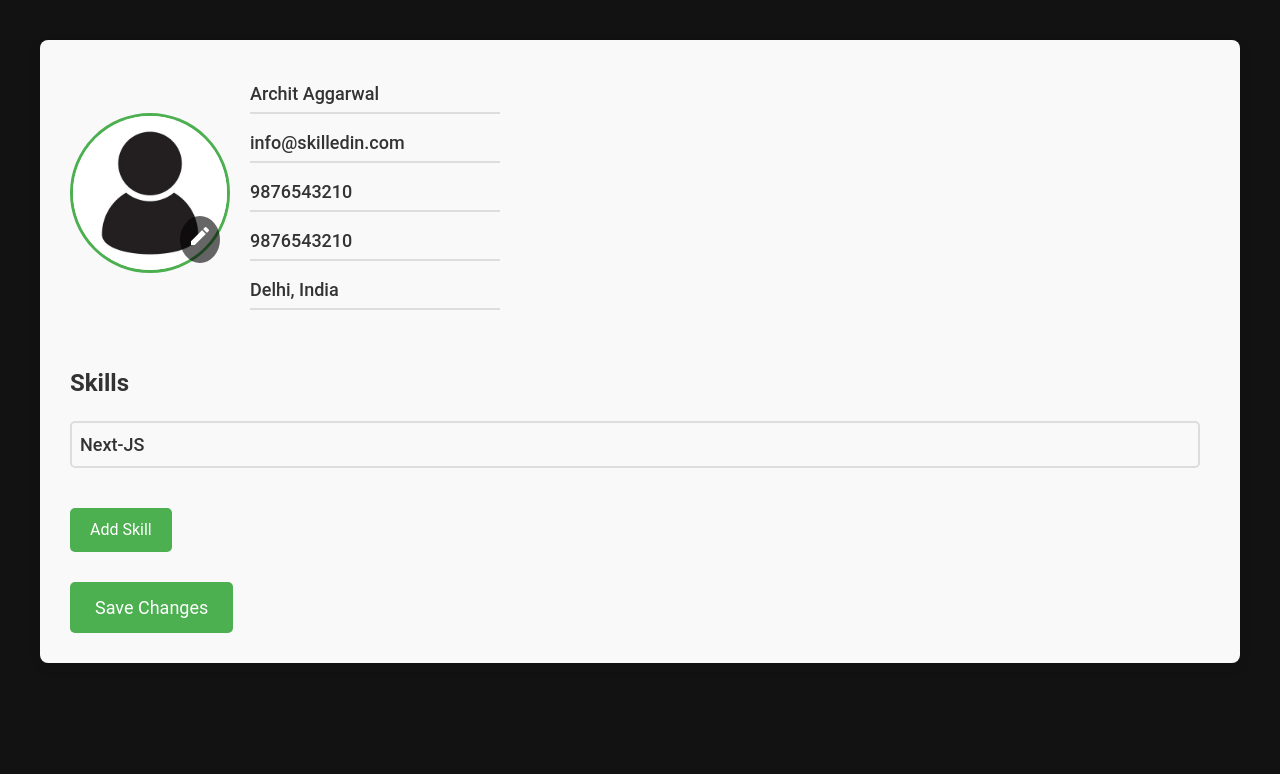
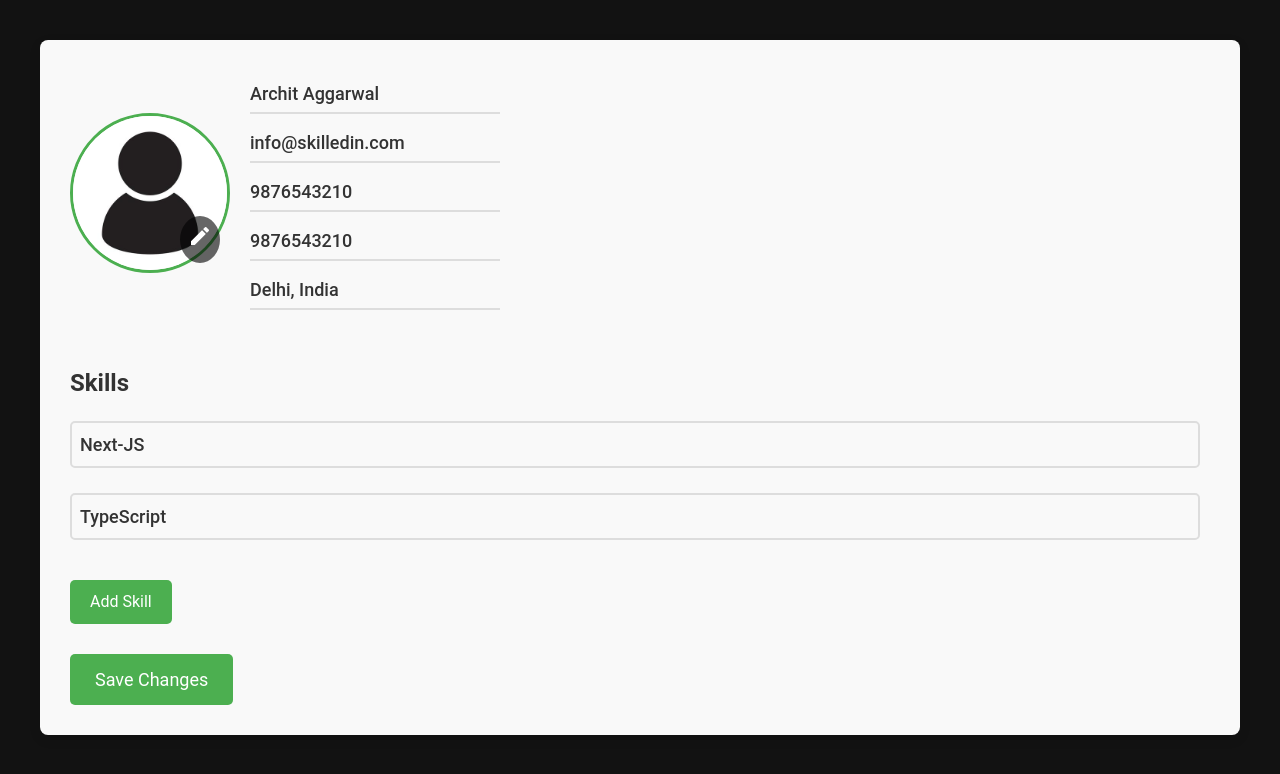
Before and after one commit to Archit-24/skilled_in, a Next.js app: page /skilledin-profile in a window 1280 px wide. Shown: the top 774 px of the page. Built offline with nearby package versions, Linux system fonts and the light colour scheme.

Commit message:
Hogya BC

```diff
--- a/app/skilledin-profile/page.tsx
+++ b/app/skilledin-profile/page.tsx
@@ -33,7 +33,7 @@ const Profile: React.FC = () => {
         phone: '9876543210',
         mobile: '9876543210',
         address: 'Delhi, India',
-        skills: ['Next-JS'],
+        skills: ['Next-JS','TypeScript'],
         profileImage: '/images/Connect.jpg',
         projects: [
           { name: 'Web Design', status: 70 },
```
